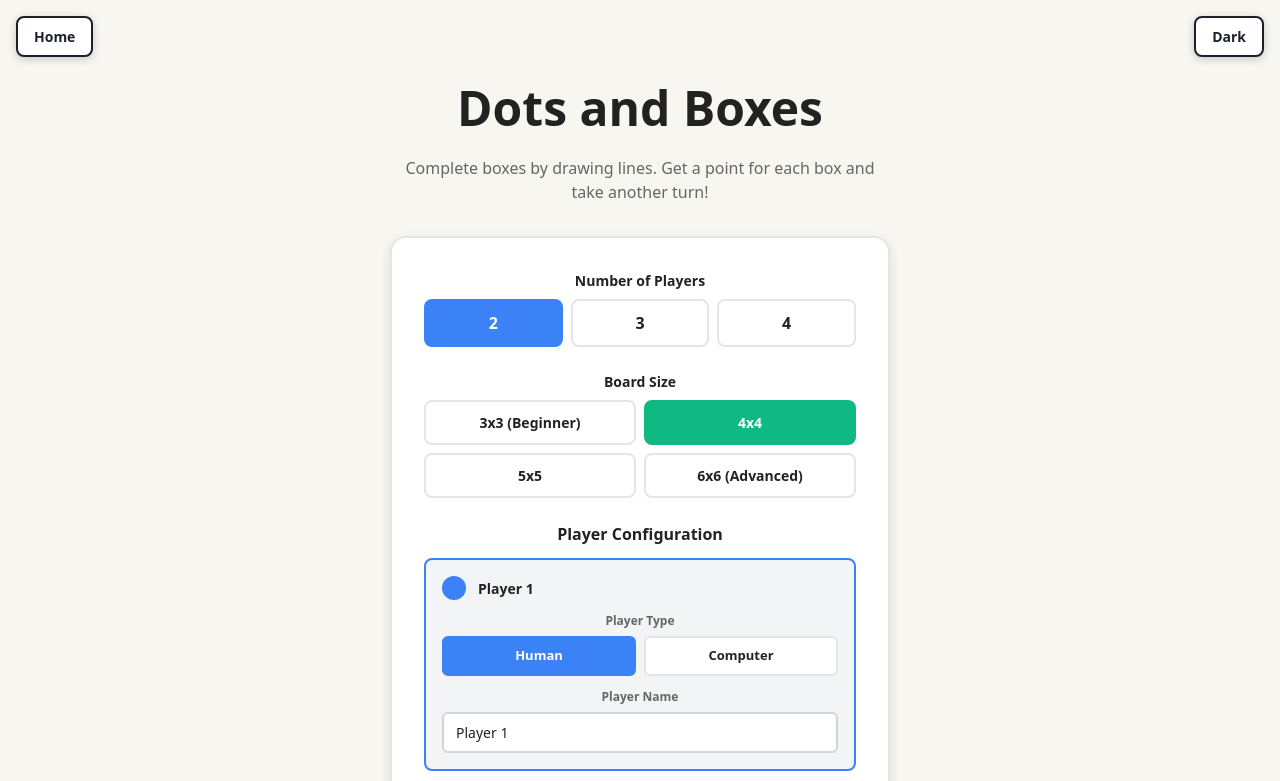
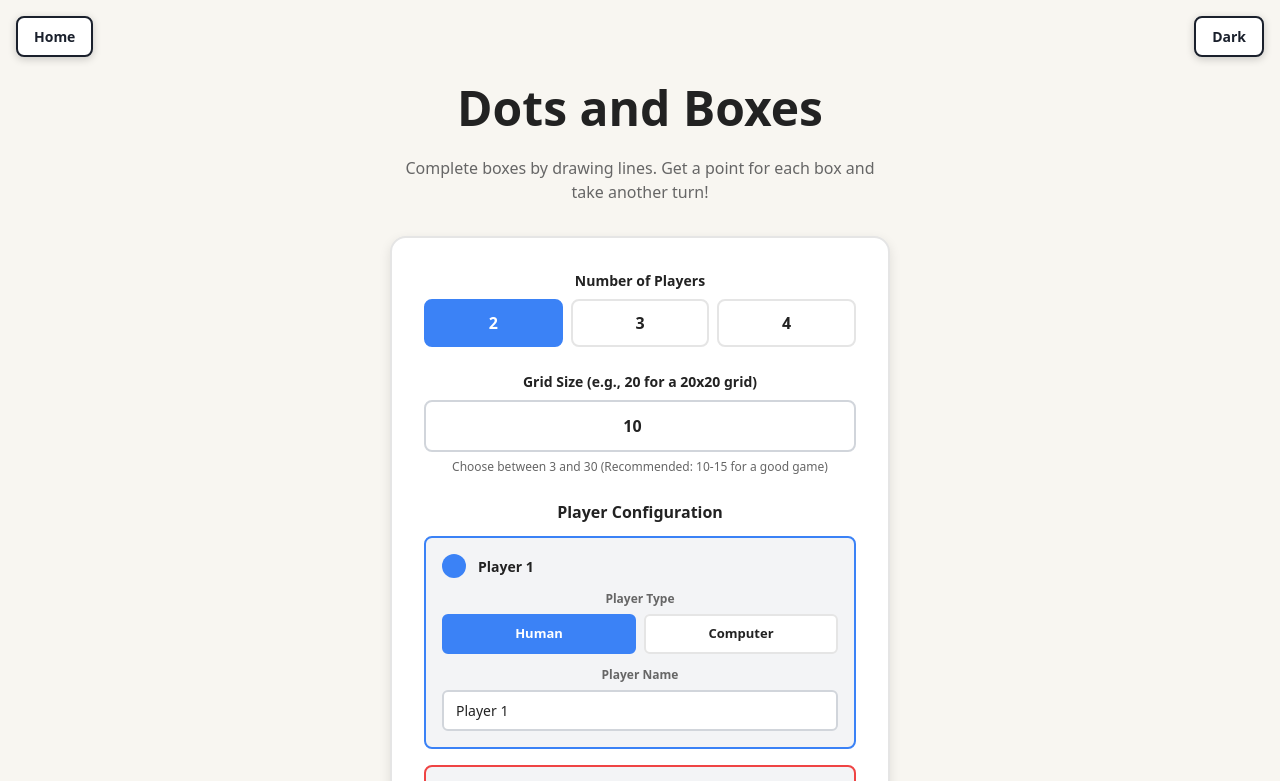
Before and after one commit to tseitzin/golf-card-game, a React (Vite) app: page /dots in a window 1280 px wide. Shown: the top 781 px of the page. Built offline with nearby package versions, Linux system fonts and the light colour scheme.

Commit message:
Updated GameBoard.jsx

```diff
--- a/src/games/dots/components/GameBoard.jsx
+++ b/src/games/dots/components/GameBoard.jsx
@@ -35,9 +35,9 @@ export default function GameBoard({
 	const currentTheme = darkMode ? theme.dark : theme.light;
 	const currentPlayer = players[currentPlayerIndex];
 
-	const cellSize = Math.max(40, Math.min(80, 400 / boardSize));
-	const dotRadius = 6;
-	const lineWidth = 4;
+	const cellSize = Math.max(25, Math.min(80, 600 / boardSize));
+	const dotRadius = Math.max(3, Math.min(6, cellSize * 0.15));
+	const lineWidth = Math.max(2, Math.min(4, cellSize * 0.1));
 
 	const lineKey = (row, col, isHorizontal) => {
 		return `${row},${col},${isHorizontal ? 'h' : 'v'}`;
@@ -148,7 +148,7 @@ export default function GameBoard({
 					textAnchor="middle"
 					dominantBaseline="central"
 					fill={player.color}
-					fontSize={Math.max(16, cellSize * 0.4)}
+					fontSize={Math.max(10, cellSize * 0.5)}
 					fontWeight="bold"
 				>
 					{player.name.charAt(0).toUpperCase()}
@@ -242,6 +242,9 @@ export default function GameBoard({
 					borderRadius: 16,
 					padding: padding,
 					boxShadow: '0 8px 24px rgba(0,0,0,0.15)',
+					maxWidth: '90vw',
+					maxHeight: '70vh',
+					overflow: 'auto',
 				}}
 			>
 				<svg
@@ -249,6 +252,7 @@ export default function GameBoard({
 					height={boardHeight + padding * 2}
 					style={{
 						display: 'block',
+						minWidth: 'fit-content',
 					}}
 				>
 					<g transform={`translate(${padding}, ${padding})`}>
--- a/src/games/dots/components/SetupScreen.jsx
+++ b/src/games/dots/components/SetupScreen.jsx
@@ -4,7 +4,7 @@ const PLAYER_COLORS = ['#3B82F6', '#EF4444', '#10B981', '#F59E0B'];
 
 export default function SetupScreen({ onStartGame, darkMode }) {
 	const [playerCount, setPlayerCount] = useState(2);
-	const [boardSize, setBoardSize] = useState(4);
+	const [boardSize, setBoardSize] = useState('10');
 	const [players, setPlayers] = useState([
 		{ name: 'Player 1', isComputer: false, color: PLAYER_COLORS[0] },
 		{ name: 'Player 2', isComputer: false, color: PLAYER_COLORS[1] },
@@ -68,6 +68,11 @@ export default function SetupScreen({ onStartGame, darkMode }) {
 		setError('');
 	};
 
+	const handleBoardSizeChange = (value) => {
+		setBoardSize(value);
+		setError('');
+	};
+
 	const handleStartGame = () => {
 		const humanPlayers = players.filter(p => !p.isComputer).length;
 
@@ -82,9 +87,15 @@ export default function SetupScreen({ onStartGame, darkMode }) {
 			return;
 		}
 
+		const size = parseInt(boardSize, 10);
+		if (isNaN(size) || size < 3 || size > 30) {
+			setError('Grid size must be between 3 and 30');
+			return;
+		}
+
 		onStartGame({
 			players,
-			boardSize,
+			boardSize: size,
 		});
 	};
 
@@ -180,35 +191,37 @@ export default function SetupScreen({ onStartGame, darkMode }) {
 							marginBottom: 8,
 						}}
 					>
-						Board Size
+						Grid Size (e.g., 20 for a 20x20 grid)
 					</label>
-					<div style={{ display: 'flex', gap: 8, flexWrap: 'wrap' }}>
-						{[
-							{ size: 3, label: '3x3 (Beginner)' },
-							{ size: 4, label: '4x4' },
-							{ size: 5, label: '5x5' },
-							{ size: 6, label: '6x6 (Advanced)' },
-						].map(({ size, label }) => (
-							<button
-								key={size}
-								onClick={() => setBoardSize(size)}
-								style={{
-									flex: '1 1 calc(50% - 4px)',
-									padding: '10px',
-									borderRadius: 8,
-									border: `2px solid ${boardSize === size ? '#10B981' : currentTheme.border}`,
-									backgroundColor: boardSize === size ? '#10B981' : currentTheme.inputBg,
-									color: boardSize === size ? '#fff' : currentTheme.text,
-									fontSize: 14,
-									fontWeight: '600',
-									cursor: 'pointer',
-									transition: 'all 0.2s ease',
-								}}
-							>
-								{label}
-							</button>
-						))}
-					</div>
+					<input
+						type="number"
+						min="3"
+						max="30"
+						value={boardSize}
+						onChange={(e) => handleBoardSizeChange(e.target.value)}
+						placeholder="Enter grid size"
+						style={{
+							width: '100%',
+							padding: '12px 16px',
+							borderRadius: 8,
+							border: `2px solid ${currentTheme.inputBorder}`,
+							backgroundColor: currentTheme.inputBg,
+							color: currentTheme.text,
+							fontSize: 16,
+							fontWeight: '600',
+							textAlign: 'center',
+						}}
+					/>
+					<p
+						style={{
+							fontSize: 12,
+							color: currentTheme.secondaryText,
+							marginTop: 6,
+							textAlign: 'center',
+						}}
+					>
+						Choose between 3 and 30 (Recommended: 10-15 for a good game)
+					</p>
 				</div>
 
 				<div style={{ marginBottom: 24 }}>
```
